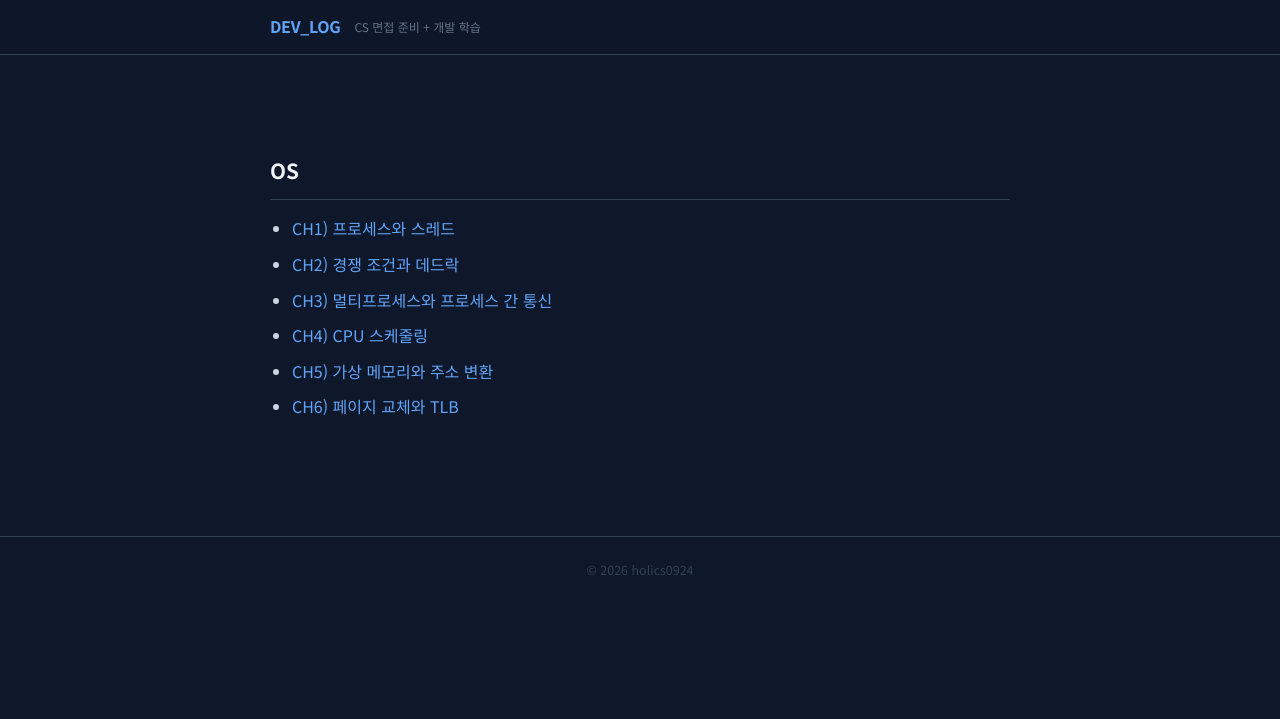
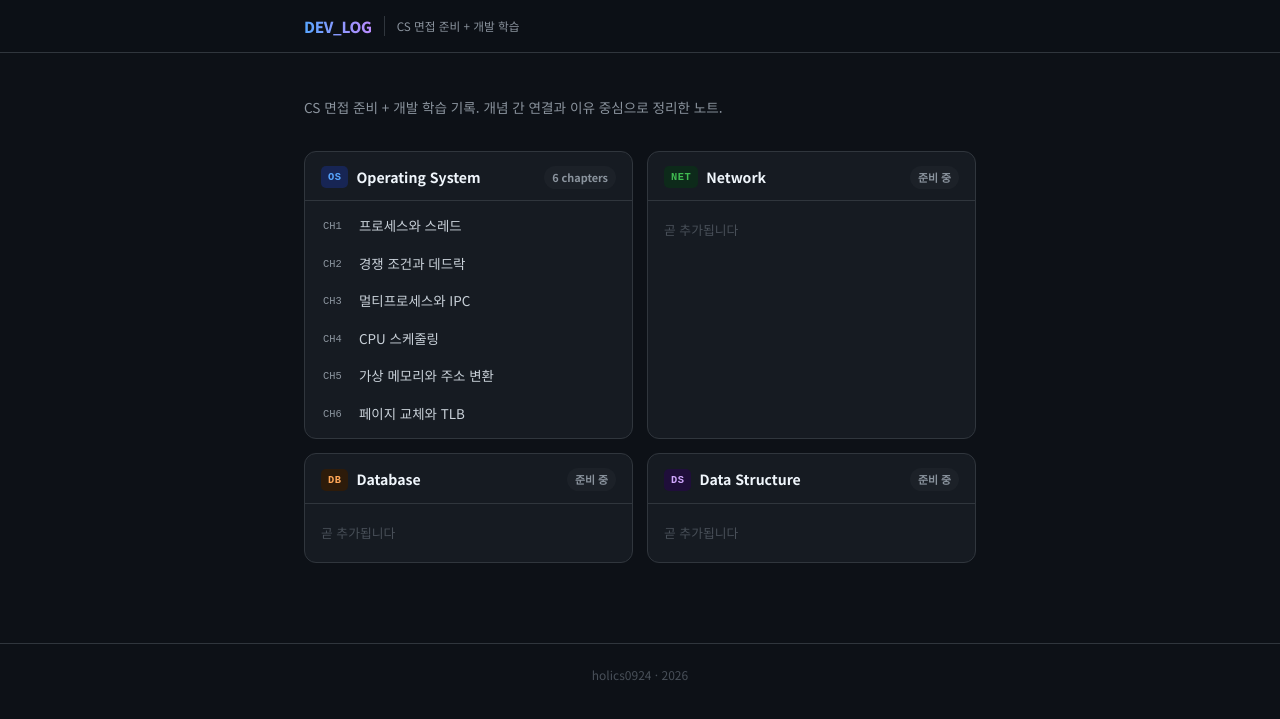
Before and after one commit to holics0924/DEV_LOG, a Jekyll site: the page built from index.md, in a window 1280 px wide. Shown: the top 719 px of the page. Built offline with Jekyll 4.4.1, drawn with Linux system fonts in a browser that asks for light colours.

Commit message:
블로그 디자인 개선 (다크 테마, 카드 그리드, 레이아웃)
Co-Authored-By: Claude Sonnet 4.6 <noreply@anthropic.com>

```diff
--- a/_layouts/default.html
+++ b/_layouts/default.html
@@ -6,7 +6,7 @@
   <title>{% if page.title %}{{ page.title }} — {% endif %}DEV_LOG</title>
   <link rel="preconnect" href="https://fonts.googleapis.com">
   <link rel="preconnect" href="https://fonts.gstatic.com" crossorigin>
-  <link href="https://fonts.googleapis.com/css2?family=Noto+Sans+KR:wght@400;500;700&family=JetBrains+Mono:wght@400;600&display=swap" rel="stylesheet">
+  <link href="https://fonts.googleapis.com/css2?family=Noto+Sans+KR:wght@400;500;700;800&family=JetBrains+Mono:wght@400;600&display=swap" rel="stylesheet">
   <link rel="stylesheet" href="{{ '/assets/css/style.css' | relative_url }}">
 </head>
 <body>
@@ -18,11 +18,15 @@
   </header>
 
   <main>
+    {% if page.url != '/' and page.url != '/DEV_LOG/' %}
+    <p style="font-size:0.78rem;color:#484f58;margin-bottom:36px">
+      <a href="{{ '/' | relative_url }}" style="color:#484f58;text-decoration:none">홈</a>
+      &nbsp;›&nbsp; {{ page.title }}
+    </p>
+    {% endif %}
     {{ content }}
   </main>
 
-  <footer>
-    <div class="footer-inner">holics0924</div>
-  </footer>
+  <footer>holics0924 · {{ site.time | date: "%Y" }}</footer>
 </body>
 </html>
--- a/assets/css/style.scss
+++ b/assets/css/style.scss
@@ -3,176 +3,204 @@
 
 /* ── 변수 ── */
 :root {
-  --bg:       #0f172a;
-  --bg2:      #1e293b;
-  --bg3:      #162032;
-  --border:   #334155;
-  --text:     #cbd5e1;
-  --text-hi:  #f1f5f9;
-  --muted:    #64748b;
-  --accent:   #60a5fa;
-  --code-bg:  #1e293b;
+  --bg:       #0d1117;
+  --bg2:      #161b22;
+  --bg3:      #1c2128;
+  --border:   #30363d;
+  --text:     #c9d1d9;
+  --text-hi:  #f0f6fc;
+  --muted:    #8b949e;
+  --blue:     #58a6ff;
+  --green:    #3fb950;
+  --purple:   #d2a8ff;
+  --orange:   #ffa657;
 }
 
 /* ── 기본 ── */
 *, *::before, *::after { box-sizing: border-box; margin: 0; padding: 0; }
-
 html { font-size: 16px; scroll-behavior: smooth; }
 
 body {
   background: var(--bg);
   color: var(--text);
-  font-family: 'Noto Sans KR', -apple-system, system-ui, sans-serif;
-  line-height: 1.85;
+  font-family: 'Noto Sans KR', -apple-system, BlinkMacSystemFont, system-ui, sans-serif;
+  line-height: 1.75;
   -webkit-font-smoothing: antialiased;
+  word-break: keep-all;
 }
 
-/* ── 헤더 / 네비 ── */
+/* ── 헤더 ── */
 header {
   position: sticky;
   top: 0;
   z-index: 100;
-  background: rgba(15, 23, 42, 0.85);
-  backdrop-filter: blur(12px);
-  -webkit-backdrop-filter: blur(12px);
+  background: rgba(13, 17, 23, 0.88);
+  backdrop-filter: blur(14px);
+  -webkit-backdrop-filter: blur(14px);
   border-bottom: 1px solid var(--border);
 }
 
 .nav-inner {
-  max-width: 780px;
+  max-width: 720px;
   margin: 0 auto;
-  padding: 0 20px;
-  height: 54px;
+  padding: 0 24px;
+  height: 52px;
   display: flex;
   align-items: center;
-  gap: 14px;
+  gap: 12px;
 }
 
 .logo {
-  font-size: 1rem;
-  font-weight: 700;
-  color: var(--accent);
+  font-size: 0.95rem;
+  font-weight: 800;
   text-decoration: none;
   letter-spacing: -0.3px;
-  white-space: nowrap;
+  background: linear-gradient(90deg, #58a6ff, #bc8cff);
+  -webkit-background-clip: text;
+  -webkit-text-fill-color: transparent;
+  background-clip: text;
+  flex-shrink: 0;
 }
-.logo:hover { color: #93c5fd; text-decoration: none; }
 
 .nav-sub {
-  font-size: 0.75rem;
+  font-size: 0.73rem;
   color: var(--muted);
+  border-left: 1px solid var(--border);
+  padding-left: 12px;
 }
 
 /* ── 메인 ── */
 main {
-  max-width: 780px;
+  max-width: 720px;
   margin: 0 auto;
-  padding: 52px 20px 96px;
+  padding: 44px 24px 80px;
 }
 
 /* ── 타이포그래피 ── */
 h1 {
-  font-size: 1.85rem;
-  font-weight: 700;
+  font-size: 1.95rem;
+  font-weight: 800;
+  line-height: 1.25;
+  letter-spacing: -0.6px;
   color: var(--text-hi);
-  line-height: 1.3;
-  letter-spacing: -0.5px;
-  margin: 52px 0 20px;
+  margin: 24px 0 10px;
 }
 h1:first-child { margin-top: 0; }
 
 h2 {
-  font-size: 1.3rem;
+  font-size: 1.25rem;
   font-weight: 700;
   color: var(--text-hi);
-  margin: 44px 0 14px;
-  padding-bottom: 10px;
-  border-bottom: 1px solid var(--border);
+  margin: 48px 0 10px;
+  line-height: 1.4;
+  position: relative;
+}
+
+h2::before {
+  content: '';
+  position: absolute;
+  left: -14px;
+  top: 0;
+  bottom: 0;
+  width: 3px;
+  background: var(--blue);
+  border-radius: 2px;
 }
 
 h3 {
-  font-size: 1.05rem;
+  font-size: 1rem;
   font-weight: 600;
-  color: #cbd5e1;
-  margin: 30px 0 10px;
+  color: #e6edf3;
+  margin: 24px 0 8px;
 }
 
-p { margin-bottom: 18px; word-break: keep-all; }
+p {
+  margin-bottom: 12px;
+  color: var(--text);
+}
 
-a { color: var(--accent); text-decoration: none; }
-a:hover { text-decoration: underline; color: #93c5fd; }
+a {
+  color: var(--blue);
+  text-decoration: none;
+  transition: color 0.12s;
+}
+a:hover { color: #79b8ff; text-decoration: underline; }
 
 strong { color: var(--text-hi); font-weight: 700; }
 
-em { color: #a78bfa; font-style: normal; font-weight: 500; }
+ul, ol {
+  margin: 0 0 12px 20px;
+  color: var(--text);
+}
+li { margin-bottom: 3px; }
 
-ul, ol { margin: 0 0 18px 22px; }
-li { margin-bottom: 6px; }
-
-/* ── 인라인 코드 ── */
+/* ── 코드 ── */
 code {
-  background: var(--code-bg);
-  color: #93c5fd;
-  padding: 2px 7px;
+  background: var(--bg2);
+  color: #79b8ff;
+  padding: 2px 6px;
   border-radius: 4px;
-  font-family: 'JetBrains Mono', 'Fira Code', monospace;
-  font-size: 0.87em;
+  font-family: 'JetBrains Mono', ui-monospace, 'Fira Code', monospace;
+  font-size: 0.855em;
   border: 1px solid var(--border);
 }
 
-/* ── 코드 블록 ── */
 pre {
-  background: var(--code-bg);
+  background: var(--bg2);
   border: 1px solid var(--border);
   border-radius: 10px;
-  padding: 20px 22px;
+  padding: 18px 20px;
   margin: 20px 0;
   overflow-x: auto;
+  position: relative;
 }
 
 pre code {
   background: none;
   border: none;
   padding: 0;
-  color: #e2e8f0;
+  color: #c9d1d9;
   font-size: 0.875rem;
-  line-height: 1.75;
+  line-height: 1.7;
 }
 
-/* rouge 구문 강조 */
-.highlight          { background: var(--code-bg); border-radius: 10px; }
+.highlight          { background: var(--bg2) !important; border-radius: 10px; border: 1px solid var(--border); }
+.highlight pre      { border: none; margin: 0; }
 .highlight .k,
 .highlight .kd,
 .highlight .kn,
-.highlight .kr,
-.highlight .kt  { color: #f472b6; }
+.highlight .kr      { color: #ff7b72; }
 .highlight .s,
 .highlight .s1,
-.highlight .s2,
-.highlight .sb  { color: #34d399; }
+.highlight .s2      { color: #a5d6ff; }
 .highlight .c,
 .highlight .c1,
-.highlight .cm  { color: #475569; font-style: italic; }
+.highlight .cm      { color: #8b949e; font-style: italic; }
 .highlight .mi,
-.highlight .mf  { color: #fb923c; }
-.highlight .n   { color: #e2e8f0; }
-.highlight .o   { color: #94a3b8; }
-.highlight .na  { color: #60a5fa; }
-.highlight .nb  { color: #a78bfa; }
-.highlight .nf  { color: #60a5fa; }
+.highlight .mf      { color: var(--orange); }
+.highlight .nf      { color: #d2a8ff; }
+.highlight .nb      { color: #79b8ff; }
+.highlight .na      { color: #7ee787; }
+.highlight .o       { color: #ff7b72; }
 
 /* ── 이미지 ── */
 img {
   max-width: 100%;
-  border-radius: 8px;
+  display: block;
   margin: 28px auto;
-  display: block;
+  border-radius: 10px;
 }
 
+/* SVG는 자체 배경 있음 → 컨테이너 사이즈에 맞게 */
 img[src$=".svg"] {
-  background: white;
-  padding: 20px;
+  width: 100%;
+  height: auto;
   border-radius: 10px;
+}
+
+/* 일반 이미지만 border */
+img:not([src$=".svg"]) {
+  border: 1px solid var(--border);
 }
 
 /* ── 테이블 ── */
@@ -180,49 +208,49 @@ table {
   width: 100%;
   border-collapse: collapse;
   margin: 24px 0;
-  font-size: 0.9rem;
+  font-size: 0.875rem;
   border: 1px solid var(--border);
   border-radius: 8px;
   overflow: hidden;
 }
 
 thead th {
-  background: var(--bg2);
+  background: var(--bg3);
   color: var(--muted);
-  font-size: 0.72rem;
+  font-size: 0.7rem;
   font-weight: 700;
   text-transform: uppercase;
-  letter-spacing: 0.5px;
-  padding: 10px 14px;
+  letter-spacing: 0.6px;
+  padding: 9px 14px;
   text-align: left;
   border-bottom: 1px solid var(--border);
 }
 
 tbody td {
   padding: 9px 14px;
-  border-bottom: 1px solid #1a2234;
+  border-bottom: 1px solid var(--bg3);
   color: var(--text);
 }
 
 tbody tr:last-child td { border-bottom: none; }
-tbody tr:nth-child(even) { background: #111827; }
+tbody tr:nth-child(even) { background: #111820; }
 
 /* ── 인용 ── */
 blockquote {
-  border-left: 3px solid var(--accent);
-  padding: 12px 18px;
+  border-left: 3px solid var(--border);
   margin: 20px 0;
-  background: var(--bg3);
-  border-radius: 0 8px 8px 0;
-  color: #94a3b8;
-  font-style: italic;
+  padding: 10px 16px;
+  color: var(--muted);
+  background: var(--bg2);
+  border-radius: 0 6px 6px 0;
 }
 
 /* ── HR ── */
 hr {
   border: none;
-  border-top: 1px solid var(--border);
-  margin: 48px 0;
+  height: 1px;
+  background: var(--border);
+  margin: 28px 0;
 }
 
 /* ── iframe (인터랙티브 데모) ── */
@@ -235,31 +263,114 @@ iframe {
   background: var(--bg);
 }
 
-/* ── 인덱스 페이지 ── */
-.home-intro {
+/* ── 홈 인덱스 ── */
+.home-desc {
+  font-size: 0.85rem;
   color: var(--muted);
-  font-size: 0.9rem;
-  margin-bottom: 36px;
+  margin-bottom: 32px;
+  line-height: 1.6;
+}
+
+.subject-grid {
+  display: grid;
+  grid-template-columns: repeat(auto-fill, minmax(290px, 1fr));
+  gap: 14px;
+}
+
+.subject-card {
+  background: var(--bg2);
+  border: 1px solid var(--border);
+  border-radius: 12px;
+  overflow: hidden;
+  transition: border-color 0.15s, transform 0.15s;
+}
+.subject-card:hover { border-color: #444d56; transform: translateY(-1px); }
+
+.subject-card-header {
+  padding: 13px 16px 11px;
+  border-bottom: 1px solid var(--border);
+  display: flex;
+  align-items: center;
+  justify-content: space-between;
+  gap: 8px;
+}
+
+.subject-name {
+  font-size: 0.88rem;
+  font-weight: 700;
+  color: var(--text-hi);
+  display: flex;
+  align-items: center;
+  gap: 8px;
+}
+
+.subject-tag {
+  font-size: 0.65rem;
+  font-weight: 800;
+  letter-spacing: 0.5px;
+  padding: 2px 7px;
+  border-radius: 5px;
+  font-family: monospace;
+  text-transform: uppercase;
+}
+
+.subject-count {
+  font-size: 0.68rem;
+  padding: 2px 8px;
+  border-radius: 20px;
+  font-weight: 600;
+  background: var(--bg3);
+  color: var(--muted);
+  flex-shrink: 0;
+}
+
+.chapter-list { padding: 6px 0; }
+
+.chapter-link {
+  display: flex;
+  align-items: center;
+  gap: 10px;
+  padding: 7px 16px;
+  font-size: 0.84rem;
+  color: var(--text);
+  text-decoration: none;
+  transition: all 0.1s;
+  border-left: 2px solid transparent;
+}
+.chapter-link:hover {
+  background: var(--bg3);
+  color: var(--text-hi);
+  text-decoration: none;
+  border-left-color: var(--blue);
+}
+
+.ch-num {
+  font-size: 0.65rem;
+  color: var(--muted);
+  font-family: monospace;
+  min-width: 26px;
+  flex-shrink: 0;
+}
+
+.coming-soon {
+  padding: 18px 16px;
+  font-size: 0.8rem;
+  color: #484f58;
 }
 
 /* ── 푸터 ── */
 footer {
   border-top: 1px solid var(--border);
-  padding: 22px 20px;
+  padding: 20px 24px;
   text-align: center;
-  color: #334155;
-  font-size: 0.78rem;
-}
-
-.footer-inner::before {
-  content: "© 2026 ";
+  font-size: 0.75rem;
+  color: #484f58;
 }
 
 /* ── 반응형 ── */
 @media (max-width: 600px) {
-  h1 { font-size: 1.5rem; }
-  h2 { font-size: 1.15rem; }
-  main { padding: 36px 16px 72px; }
+  main  { padding: 36px 16px 80px; }
+  h1    { font-size: 1.55rem; }
+  h2    { font-size: 1.1rem; }
   .nav-sub { display: none; }
-  pre { padding: 14px 16px; }
 }
--- a/index.md
+++ b/index.md
@@ -3,11 +3,71 @@ layout: default
 title: DEV_LOG
 ---
 
-## OS
+<p class="home-desc">CS 면접 준비 + 개발 학습 기록. 개념 간 연결과 이유 중심으로 정리한 노트.</p>
 
-- [CH1) 프로세스와 스레드](/DEV_LOG/OS/ch1-process-thread/)
-- [CH2) 경쟁 조건과 데드락](/DEV_LOG/OS/ch2-sync-deadlock/)
-- [CH3) 멀티프로세스와 프로세스 간 통신](/DEV_LOG/OS/ch3-ipc/)
-- [CH4) CPU 스케줄링](/DEV_LOG/OS/ch4-cpu-scheduling/)
-- [CH5) 가상 메모리와 주소 변환](/DEV_LOG/OS/ch5-virtual-memory/)
-- [CH6) 페이지 교체와 TLB](/DEV_LOG/OS/ch6-page-replacement/)
+<div class="subject-grid">
+
+  <div class="subject-card">
+    <div class="subject-card-header">
+      <span class="subject-name">
+        <span class="subject-tag" style="background:#172554;color:#58a6ff">OS</span>
+        Operating System
+      </span>
+      <span class="subject-count">6 chapters</span>
+    </div>
+    <div class="chapter-list">
+      <a href="/DEV_LOG/OS/ch1-process-thread/" class="chapter-link">
+        <span class="ch-num">CH1</span>프로세스와 스레드
+      </a>
+      <a href="/DEV_LOG/OS/ch2-sync-deadlock/" class="chapter-link">
+        <span class="ch-num">CH2</span>경쟁 조건과 데드락
+      </a>
+      <a href="/DEV_LOG/OS/ch3-ipc/" class="chapter-link">
+        <span class="ch-num">CH3</span>멀티프로세스와 IPC
+      </a>
+      <a href="/DEV_LOG/OS/ch4-cpu-scheduling/" class="chapter-link">
+        <span class="ch-num">CH4</span>CPU 스케줄링
+      </a>
+      <a href="/DEV_LOG/OS/ch5-virtual-memory/" class="chapter-link">
+        <span class="ch-num">CH5</span>가상 메모리와 주소 변환
+      </a>
+      <a href="/DEV_LOG/OS/ch6-page-replacement/" class="chapter-link">
+        <span class="ch-num">CH6</span>페이지 교체와 TLB
+      </a>
+    </div>
+  </div>
+
+  <div class="subject-card">
+    <div class="subject-card-header">
+      <span class="subject-name">
+        <span class="subject-tag" style="background:#0d2a1a;color:#3fb950">NET</span>
+        Network
+      </span>
+      <span class="subject-count">준비 중</span>
+    </div>
+    <div class="coming-soon">곧 추가됩니다</div>
+  </div>
+
+  <div class="subject-card">
+    <div class="subject-card-header">
+      <span class="subject-name">
+        <span class="subject-tag" style="background:#2d1b0a;color:#ffa657">DB</span>
+        Database
+      </span>
+      <span class="subject-count">준비 중</span>
+    </div>
+    <div class="coming-soon">곧 추가됩니다</div>
+  </div>
+
+  <div class="subject-card">
+    <div class="subject-card-header">
+      <span class="subject-name">
+        <span class="subject-tag" style="background:#1f0e3a;color:#d2a8ff">DS</span>
+        Data Structure
+      </span>
+      <span class="subject-count">준비 중</span>
+    </div>
+    <div class="coming-soon">곧 추가됩니다</div>
+  </div>
+
+</div>
```
Also changed, not shown: OS/CH6) 페이지 교체와 TLB.md (+1 -3 lines).
